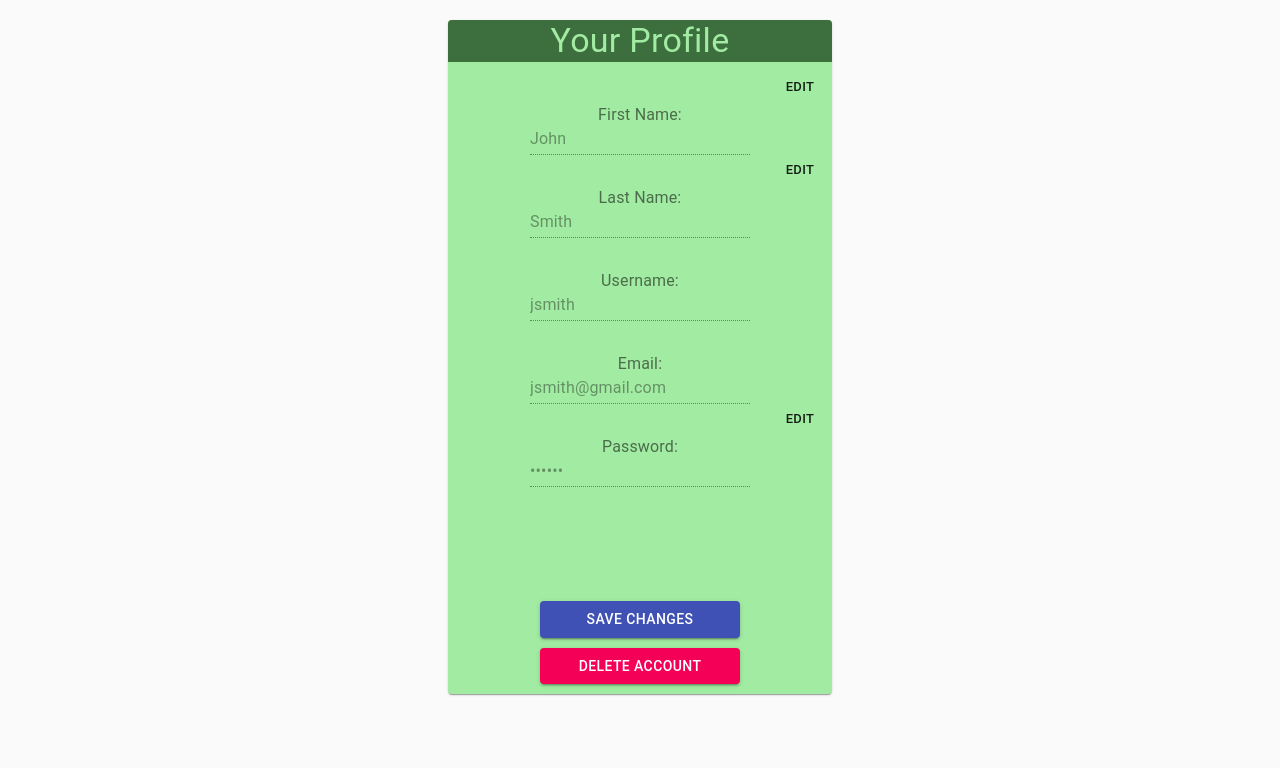
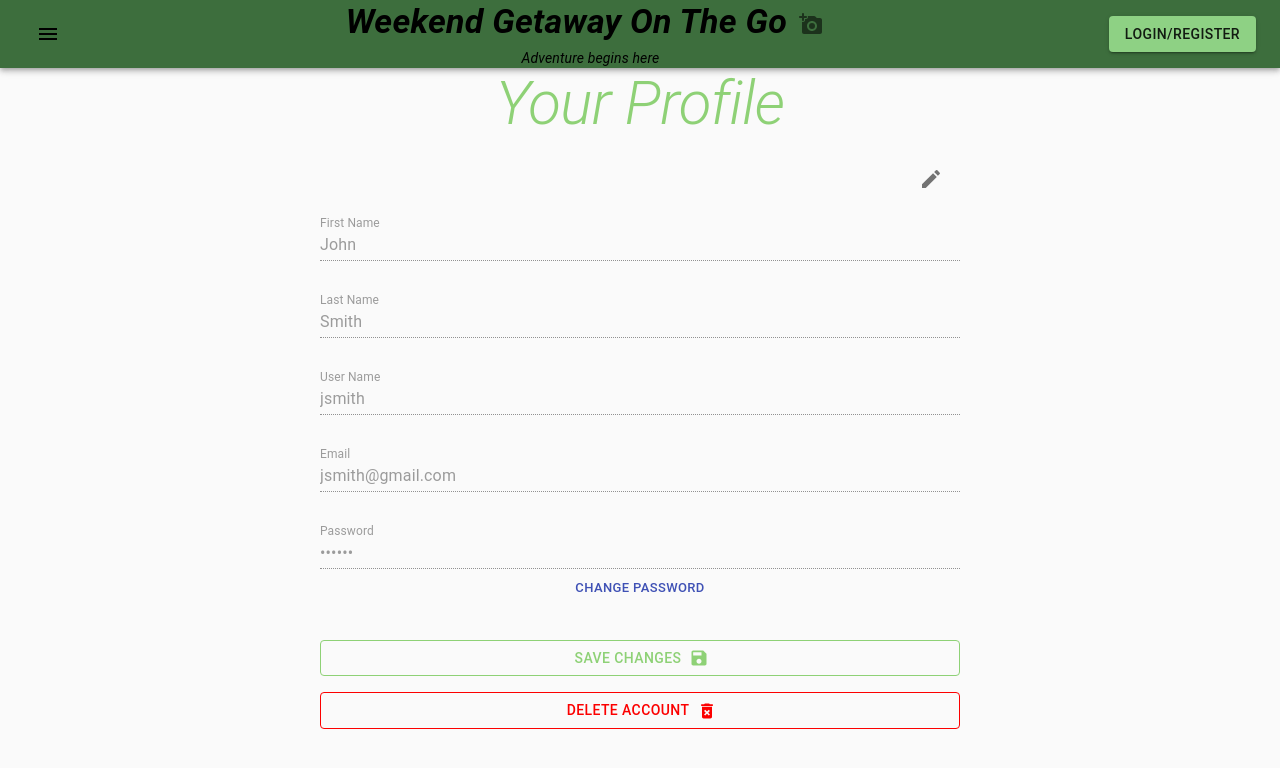
Before and after one commit to sajpanchal/Capstone-Project-Front-End, a React (Create React App) app: page /Profile in a window 1280 px wide. Shown: the top 768 px of the page. Built offline with nearby package versions, Linux system fonts and the light colour scheme.

Commit message:
Merged PR 74: Updated Profile form. fixed css styling. added icon buttons.
Updated Profile form.
fixed css styling to support chrome and firefox browser.
added icon buttons.

```diff
--- a/src/pages/Profile.js
+++ b/src/pages/Profile.js
@@ -5,47 +5,68 @@ import {
   Button,
   Typography,
   Box,
-  AppBar,
-  Toolbar,
+  Card,
   IconButton,
-  Menu,
-  Card,
+  TextField,
 } from "@material-ui/core";
+
+import EditIcon from "@material-ui/icons/Edit";
+import SaveIcon from "@material-ui/icons/Save";
+import DeleteForeverIcon from "@material-ui/icons/DeleteForever";
 import Joi from "joi-browser";
 import { withStyles } from "@material-ui/core/styles";
+import Navbar from "../components/Navbar";
 
 const styles = () => ({
-  card: {
-    background: "#a2eba2",
-    width: "30%",
-    margin: "auto",
-    marginTop: "20px",
-    marginBottom: "20px",
-  },
   form: {
     textAlign: "center",
     paddingTop: "10px",
     paddingBottom: "10px",
+    width: "50%",
+    margin: "auto",
   },
   cardTitle: {
     textAlign: "center",
-    backgroundColor: "#3d6e3d",
-    color: "#a2eba2",
+    color: "#8ed176",
+    textAlign: "center",
+    fontStyle: "italic",
   },
   editButton: {
-    float: "inline-end",
+    textAlign: "right",
+    padding: "5px 5px 5px 5px",
   },
-  subtitles: {
-    marginTop: "15px",
+  saveButton: {
+    marginTop: "1rem",
+    color: "#8ed176",
+    borderColor: "#8ed176",
   },
-  editButton: {
-    float: "inline-end",
-  },
-  primaryButtons: {
-    marginTop: "10px",
-    width: "200px",
+  deleteButton: {
+    marginTop: "1rem",
+    color: "#fc0000",
+    borderColor: "#fc0000",
   },
 });
+const InputField = withStyles({
+  root: {
+    "& label.Mui-focused": {
+      color: "#8ed176",
+    },
+    "& label": {
+      color: "#8ed176",
+    },
+    "& .MuiOutlinedInput-root": {
+      "& fieldset": {
+        borderColor: "#8ed176",
+      },
+      "&:hover fieldSet": {
+        borderColor: "#8ed176",
+      },
+      "&.Mui-focused fieldset": {
+        borderColor: "#8ed176",
+      },
+    },
+  },
+})(TextField);
 class Profile extends React.Component {
   state = {
     data: {
@@ -190,16 +211,19 @@ class Profile extends React.Component {
       }
     }
   };
-  handleInputs = (name) => {
+  handleInputs = (fname, lname) => {
     const input = { ...this.state.input };
-    input[name] = false;
+    input[fname] = false;
+    input[lname] = false;
     this.setState({ input: input });
   };
   render() {
     const { classes } = this.props;
     return (
-      <Card className={classes.card}>
-        <Typography className={classes.cardTitle} variant="h4">
+      <>
+        <Navbar></Navbar>
+
+        <Typography className={classes.cardTitle} variant="h2">
           Your Profile
         </Typography>
         <Box
@@ -207,18 +231,17 @@ class Profile extends React.Component {
           component="form"
           onSubmit={this.handleSubmit}
         >
-          <Button
-            className={classes.editButton}
-            onClick={() => this.handleInputs("firstname")}
-            size="small"
+          <Box component="div" className={classes.editButton}>
+            {" "}
+            <IconButton
+              onClick={() => this.handleInputs("firstname", "lastname")}
             >
-            Edit
-          </Button>
-          <br></br>
+              {" "}
+              <EditIcon></EditIcon>
+            </IconButton>
+          </Box>
 
-          <InputLabel className={classes.subtitles}>First Name:</InputLabel>
-          <Input
-            color="primary"
+          <InputField
             inputComponent="input"
             disabled={this.state.input.firstname}
             placeholder="Enter First Name"
@@ -226,25 +249,21 @@ class Profile extends React.Component {
             name="firstname"
             value={this.state.data.firstname}
             onChange={this.handleChange}
-          ></Input>
+            fullWidth={true}
+            label="First Name"
+            variant="standard"
+            margin="dense"
+            size="medium"
+          ></InputField>
           {this.state.errors.firstname && (
             <Typography variant="subtitle2" color="error">
               {this.state.errors.firstname}
             </Typography>
           )}
           <br></br>
-          <Button
-            className={classes.editButton}
-            size="small"
-            onClick={() => this.handleInputs("lastname")}
-          >
-            Edit
-          </Button>
           <br></br>
 
-          <InputLabel className={classes.subtitles}>Last Name:</InputLabel>
-          <Input
-            color="primary"
+          <InputField
             inputComponent="input"
             disabled={this.state.input.lastname}
             placeholder="Enter Last Name"
@@ -252,7 +271,12 @@ class Profile extends React.Component {
             name="lastname"
             value={this.state.data.lastname}
             onChange={this.handleChange}
-          ></Input>
+            fullWidth={true}
+            label="Last Name"
+            variant="standard"
+            margin="dense"
+            size="medium"
+          ></InputField>
           {this.state.errors.lastname && (
             <Typography variant="subtitle2" color="error">
               {this.state.errors.lastname}
@@ -260,16 +284,21 @@ class Profile extends React.Component {
           )}
           <br></br>
           <br></br>
-          <InputLabel className={classes.subtitles}>Username:</InputLabel>
-          <Input
-            color="primary"
+
+          <InputField
+            inputComponent="input"
             placeholder="Enter Username"
             disabled="true"
             type="text"
             name="username"
             value={this.state.data.username}
             onChange={this.handleChange}
-          ></Input>
+            fullWidth={true}
+            label="User Name"
+            variant="standard"
+            margin="dense"
+            size="medium"
+          ></InputField>
           {this.state.errors.username && (
             <Typography variant="subtitle2" color="error">
               {this.state.errors.username}
@@ -277,9 +306,8 @@ class Profile extends React.Component {
           )}
           <br></br>
           <br></br>
-          <InputLabel className={classes.subtitles}>Email:</InputLabel>
-          <Input
-            color="primary"
+
+          <InputField
             inputComponent="input"
             disabled="true"
             placeholder="Enter email"
@@ -287,85 +315,109 @@ class Profile extends React.Component {
             name="email"
             value={this.state.data.email}
             onChange={this.handleChange}
-          ></Input>
+            fullWidth={true}
+            label="Email"
+            variant="standard"
+            margin="dense"
+            size="medium"
+          ></InputField>
           {this.state.errors.email && (
             <Typography variant="subtitle2" color="error">
               {this.state.errors.email}
             </Typography>
           )}
           <br></br>
-          <Button
-            className={classes.editButton}
-            size="small"
-            onClick={() => this.handleInputs("password")}
-          >
-            Edit
-          </Button>
           <br></br>
-          <InputLabel className={classes.subtitles}>Password:</InputLabel>
-          <Input
-            color="primary"
+
+          <InputField
             placeholder="Your password"
             disabled="true"
             type="password"
             name="password"
             value={this.state.data.password}
             onChange={this.handleChange}
-          ></Input>
-
+            fullWidth={true}
+            label="Password"
+            variant="standard"
+            margin="dense"
+            size="medium"
+          ></InputField>
           <br></br>
-          <Box visibility={this.state.input.password ? "hidden" : "visible"}>
-            <Input
-              color="primary"
+          {!this.state.input.password && (
+            <>
+              <InputField
                 placeholder="Enter new password"
                 type="password"
                 name="newPassword"
                 value={this.state.passwordData.newPassword}
                 onChange={this.handleChange}
-            ></Input>
+                fullWidth={true}
+                label="New Password"
+                variant="standard"
+                margin="dense"
+                size="medium"
+              ></InputField>
               {this.state.errors.newPassword && (
                 <Typography variant="subtitle2" color="error">
                   {this.state.errors.newPassword}
                 </Typography>
               )}
               <br></br>
-            <Input
-              color="primary"
+
+              <InputField
                 placeholder="Re-enter new password"
                 type="password"
                 name="reEnterPassword"
                 value={this.state.passwordData.reEnterPassword}
                 onChange={this.handleChange}
-            ></Input>
+                fullWidth={true}
+                label="Re-enter New Password"
+                variant="standard"
+                margin="dense"
+                size="medium"
+              ></InputField>
+              <br></br>
+            </>
+          )}
           {this.state.errors.reEnterPassword && (
             <Typography variant="subtitle2" color="error">
               {this.state.errors.reEnterPassword}
             </Typography>
           )}
-          </Box>
+
+          <Button
+            size="small"
+            color="primary"
+            onClick={() => this.handleInputs("password")}
+          >
+            Change Password
+          </Button>
           <br></br>
           <br></br>
           <Button
-            className={classes.primaryButtons}
+            className={classes.saveButton}
             type="submit"
             value="submit"
-            variant="contained"
-            color="primary"
+            variant="outlined"
+            fullWidth={true}
+            endIcon={<SaveIcon></SaveIcon>}
           >
             Save Changes
           </Button>
           <br></br>
 
           <Button
-            className={classes.primaryButtons}
+            className={classes.deleteButton}
             value="delete account"
-            variant="contained"
+            variant="outlined"
+            fullWidth={true}
             color="secondary"
+            endIcon={<DeleteForeverIcon></DeleteForeverIcon>}
           >
             Delete Account
           </Button>
         </Box>
-      </Card>
+      </>
     );
   }
 }
```
Lines whose indentation alone changed are shown as unchanged.
